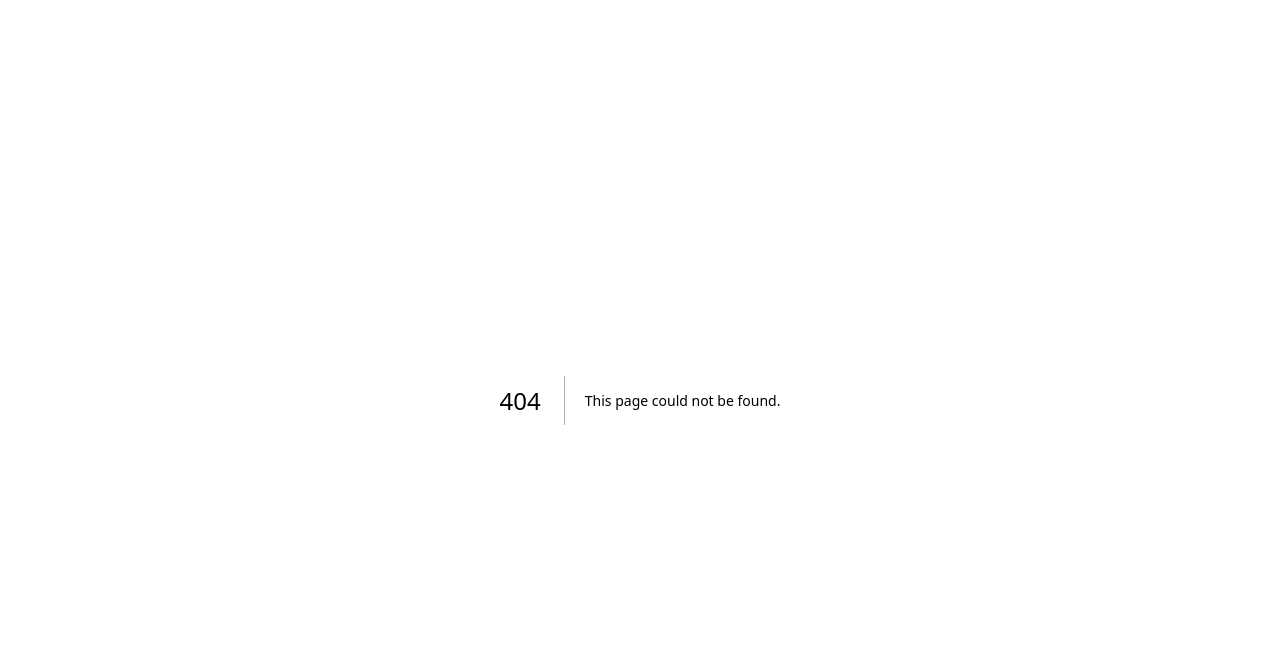
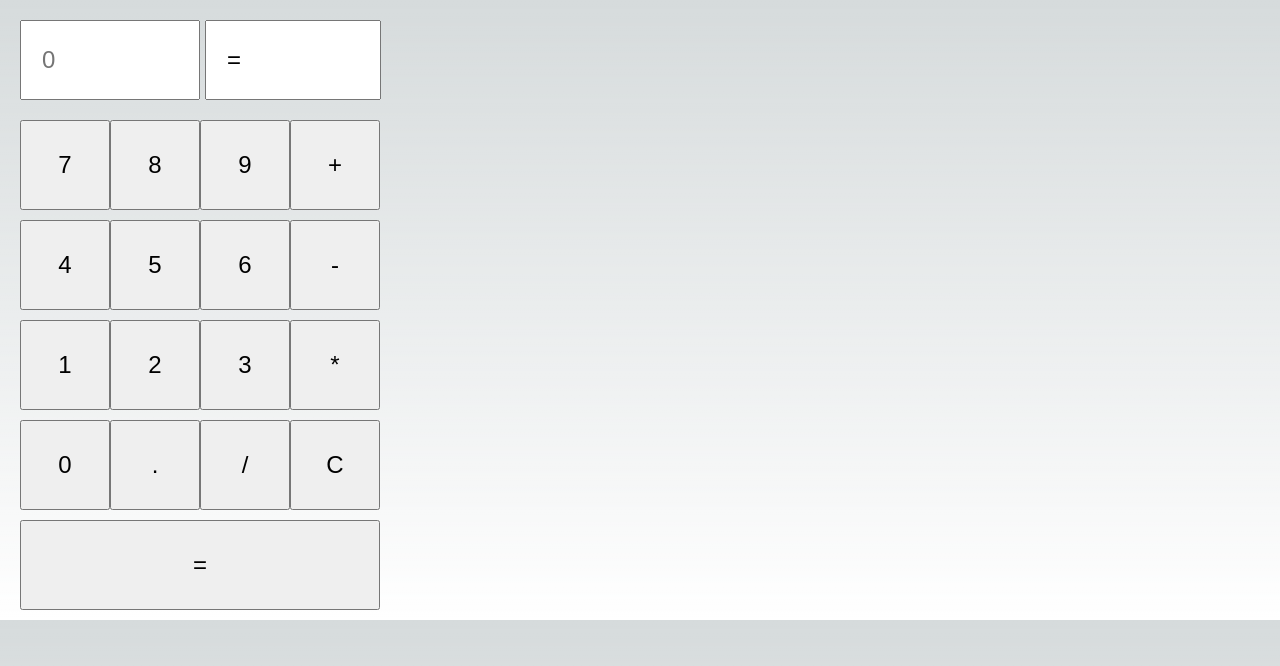
Before and after one commit to chelseyseb/firstProject, a Next.js app: page /calculator in a window 1280 px wide. Before the commit this address had no page. Shown: the top 666 px of the page. Built offline with nearby package versions, Linux system fonts and the light colour scheme.

Commit message:
calculator activity

```diff
--- /dev/null
+++ b/src/pages/calculator/index.js
@@ -0,0 +1,120 @@
+import React, { useState } from 'react';
+
+function Calculator() {
+  const styles = {
+    calculator: {
+      marginTop: "20px",
+      width: "400px",
+      height: "600px",
+    },
+
+    screen: {
+      height: "80px",
+    },
+
+    buttons: {
+      display: "flex",
+      flexWrap: "wrap",
+      justifyContent: "space-between",
+      padding: "20px",
+    },
+    input: {
+      width: "45%",
+      padding: "20px",
+      height: "100%",
+      fontSize: "24px",
+      marginLeft: "20px",
+    },
+    answer: {
+      width: "44%",
+      padding: "20px",
+      height: "100%",
+      fontSize: "24px",
+      marginLeft: "5px",
+    },
+    button: {
+      width: "90px",
+      height: "90px",
+      fontSize: "24px",
+      marginBottom: "10px",
+    },
+    buttonEquals: {
+      width: "360px",
+      height: "90px",
+      fontSize: "24px",
+      marginBottom: "10px",
+    },
+  }
+  const [input, setInput] = useState("");
+  const [result, setResult] = useState("");
+
+  const evaluateExpression = (expr) => {
+    let result;
+    try {
+      result = new Function('return ' + expr)();
+    } catch (error) {
+      result = "Math Error";
+    }
+    return result;
+  };
+
+
+  const handleClick = (e) => {
+    const value = e.target.value;
+    switch (value) {
+      case "=":
+        const result = evaluateExpression(input);
+        setResult(result.toString());
+        break;
+      case "C":
+        setInput("");
+        setResult("");
+        break;
+      default:
+        setInput(input + value);
+        break;
+    }
+  };
+
+  return (
+    <div className="calculator" style={styles.calculator}>
+  <div className="screen"style={styles.screen}>
+    <input style={styles.input} type="text" value={input} placeholder="0" />
+    <input style={styles.answer} type="text" value={"= " + result} placeholder="0" />
+  </div>
+  <div className="buttons" style={styles.buttons}>
+    <div className="row">
+      <button value="7" onClick={handleClick} style={styles.button}>7</button>
+      <button value="8" onClick={handleClick} style={styles.button}>8</button>
+      <button value="9" onClick={handleClick} style={styles.button}>9</button>
+      <button value="+" onClick={handleClick} style={styles.button}>+</button>
+    </div>
+    <div className="row">
+      <button value="4" onClick={handleClick} style={styles.button}>4</button>
+      <button value="5" onClick={handleClick} style={styles.button}>5</button>
+      <button value="6" onClick={handleClick} style={styles.button}>6</button>
+      <button value="-" onClick={handleClick} style={styles.button}>-</button>
+    </div>
+    <div className="row">
+      <button value="1" onClick={handleClick} style={styles.button}>1</button>
+      <button value="2" onClick={handleClick} style={styles.button}>2</button>
+      <button value="3" onClick={handleClick} style={styles.button}>3</button>
+      <button value="*" onClick={handleClick}style={styles.button}>*</button>
+    </div>
+    <div className="row">
+      <button value="0" onClick={handleClick} style={styles.button}>0</button>
+      <button value="." onClick={handleClick} style={styles.button}>.</button>
+      <button value="/" onClick={handleClick} style={styles.button}>/</button>
+      <button value="C" onClick={handleClick} style={styles.button}>C</button>
+
+    </div>
+    <div className="row">
+      <button value="=" onClick={handleClick} style={styles.buttonEquals}>=</button>
+    </div>
+  </div>
+</div>
+
+  );
+}
+
+export default Calculator;
--- /dev/null
+++ b/src/styles/style.css
@@ -0,0 +1,22 @@
+.calculator {
+    width: 400px;
+    height: 500px;
+  }
+
+  .screen {
+    height: 80px;
+  }
+
+  .buttons {
+    display: flex;
+    flex-wrap: wrap;
+    justify-content: space-between;
+    padding: 20px;
+  }
+
+  button {
+    width: 90px;
+    height: 90px;
+    font-size: 24px;
+    margin-bottom: 10px;
+  }
```
